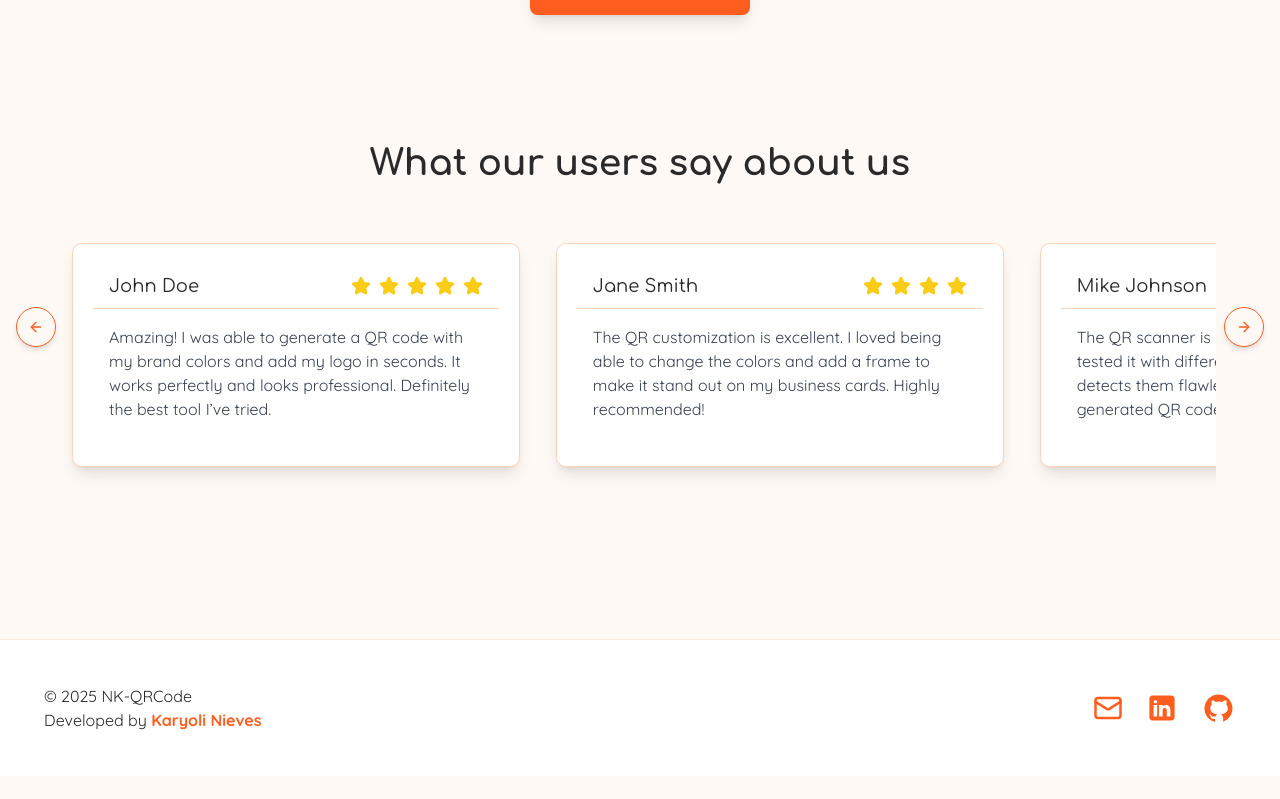
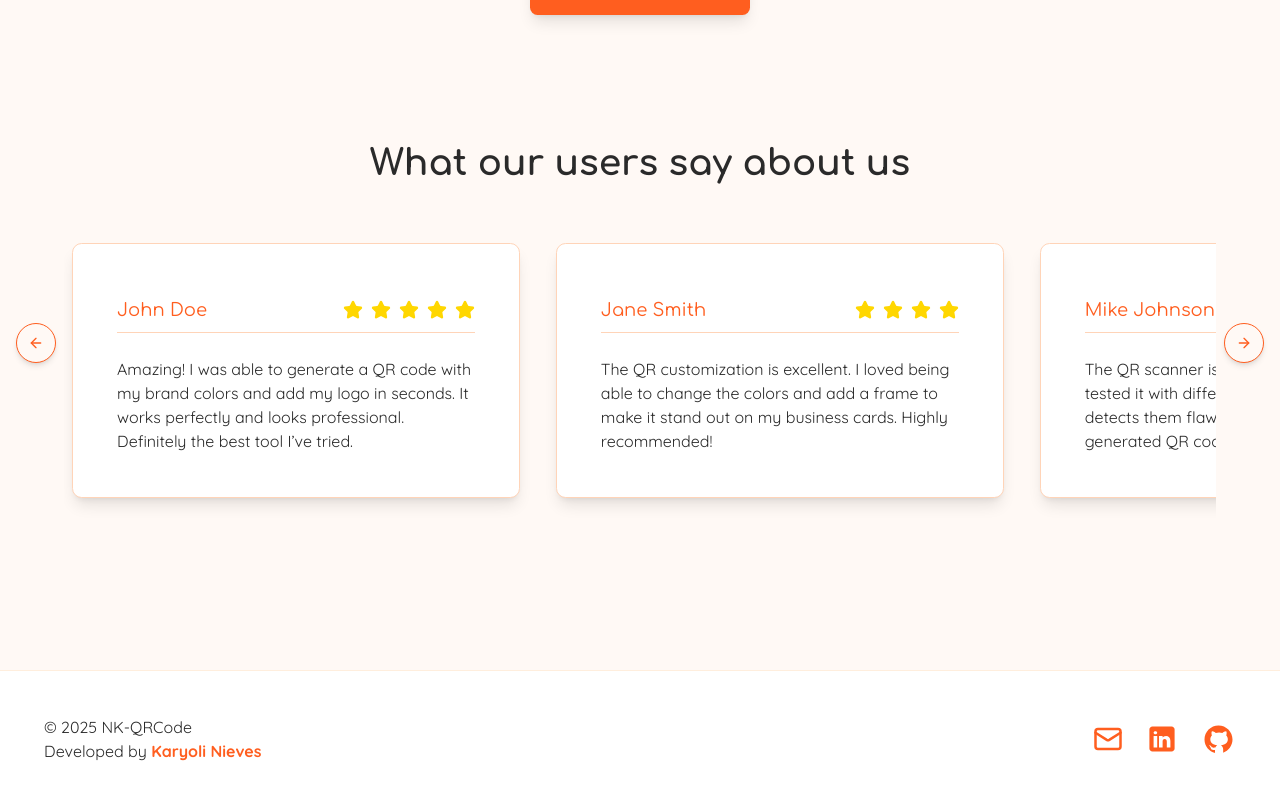
Before and after one commit to nkaryoli/nk_qrCode, a React (Vite) app: page / in a window 1280 px wide. Shown: the part 2003-2802 px from the top of the page. Before the commit the page ends 2779 px from the top, so only its background shows below. Built offline with nearby package versions, Linux system fonts and the light colour scheme; no server answers.

Commit message:
feat: update styles reviews card

```diff
--- a/src/features/home/components/ReviewCard.tsx
+++ b/src/features/home/components/ReviewCard.tsx
@@ -1,3 +1,4 @@
+import { Card, CardContent, CardHeader } from "@/components/ui/card";
 import { Star } from "lucide-react";
 
 interface ReviewCardProps {
@@ -8,17 +9,21 @@ interface ReviewCardProps {
 
 const ReviewCard: React.FC<ReviewCardProps> = ({ user, text, rating = 5 }) => {
     return (
-        <div className="w-[300px] md:[400px] lg:w-full lg:max-w-md h-full min-h-56 bg-white shadow-lg p-5 rounded-lg border border-primary-300 shadow-primary-300">
-            <div className="flex flex-col lg:flex-row lg:items-center justify-between px-4 py-2 border-b">
-                <h3 className="text-primary-100 text-lg pb-1 lg:pb-0">{user}</h3>
-                <div className="flex space-x-2">
-                    {Array.from({ length: rating }).map((_, i) => (
-                        <Star key={i} className="text-yellow-400 w-5 h-5" fill="currentColor" />
-                    ))}
+        <Card className="w-[300px] md:[400px] lg:w-full lg:max-w-md h-full min-h-56  shadow-lg p-5 rounded-lg border border-primary-300 shadow-primary-300">
+            <CardHeader>
+                <div className="flex flex-col lg:flex-row lg:items-center justify-between py-2 border-b">
+                    <h3 className="text-primary text-lg pb-1 lg:pb-0">{user}</h3>
+                    <div className="flex space-x-2">
+                        {Array.from({ length: rating }).map((_, i) => (
+                            <Star key={i} className="text-secondary w-5 h-5" fill="currentColor" />
+                        ))}
+                    </div>
                 </div>
-            </div>
-            <p className="text-gray-700 p-4">{text}</p>
-        </div>
+            </CardHeader>
+            <CardContent>
+                <p>{text}</p>
+            </CardContent>
+        </Card>
     );
 };
 
```
